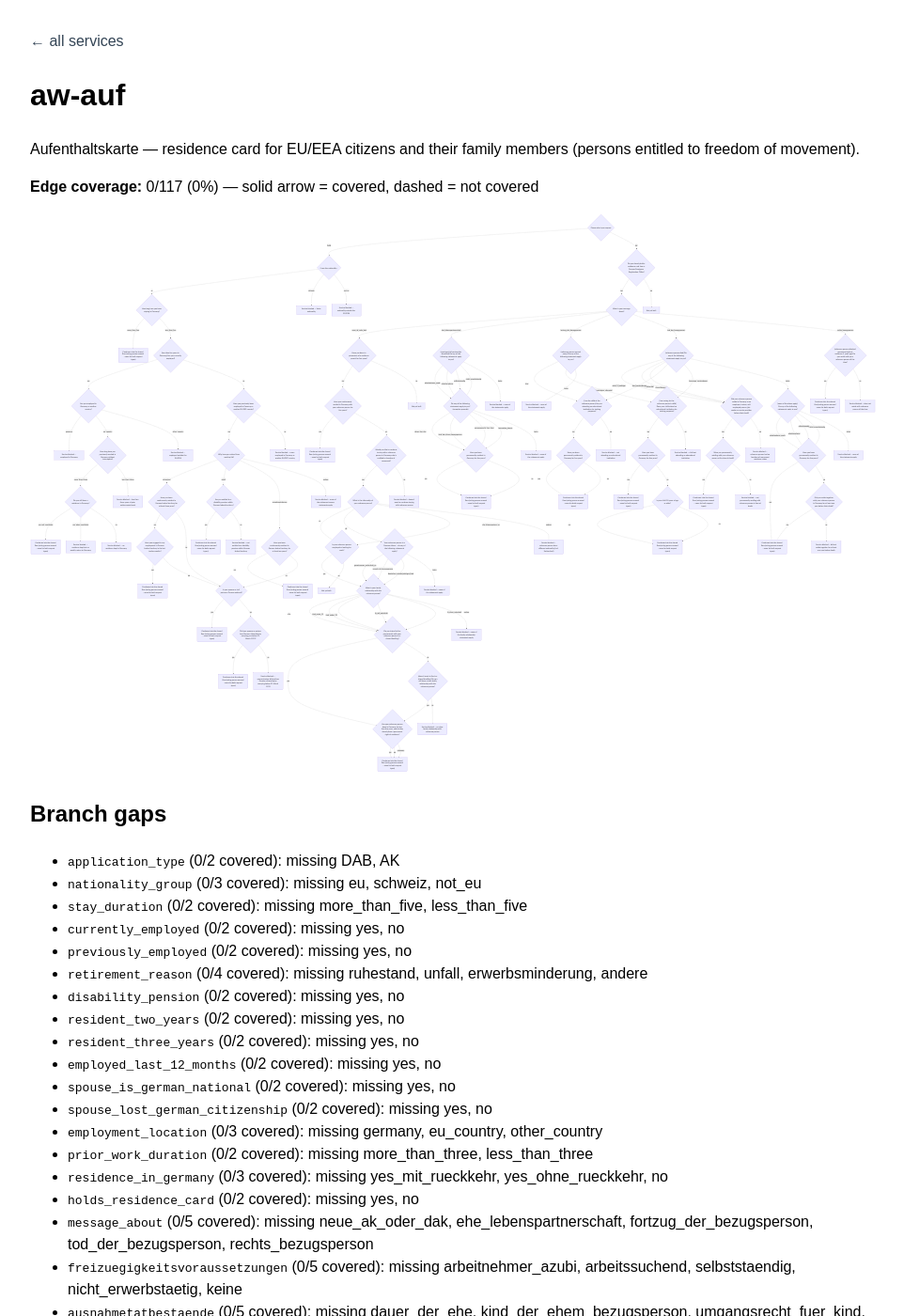
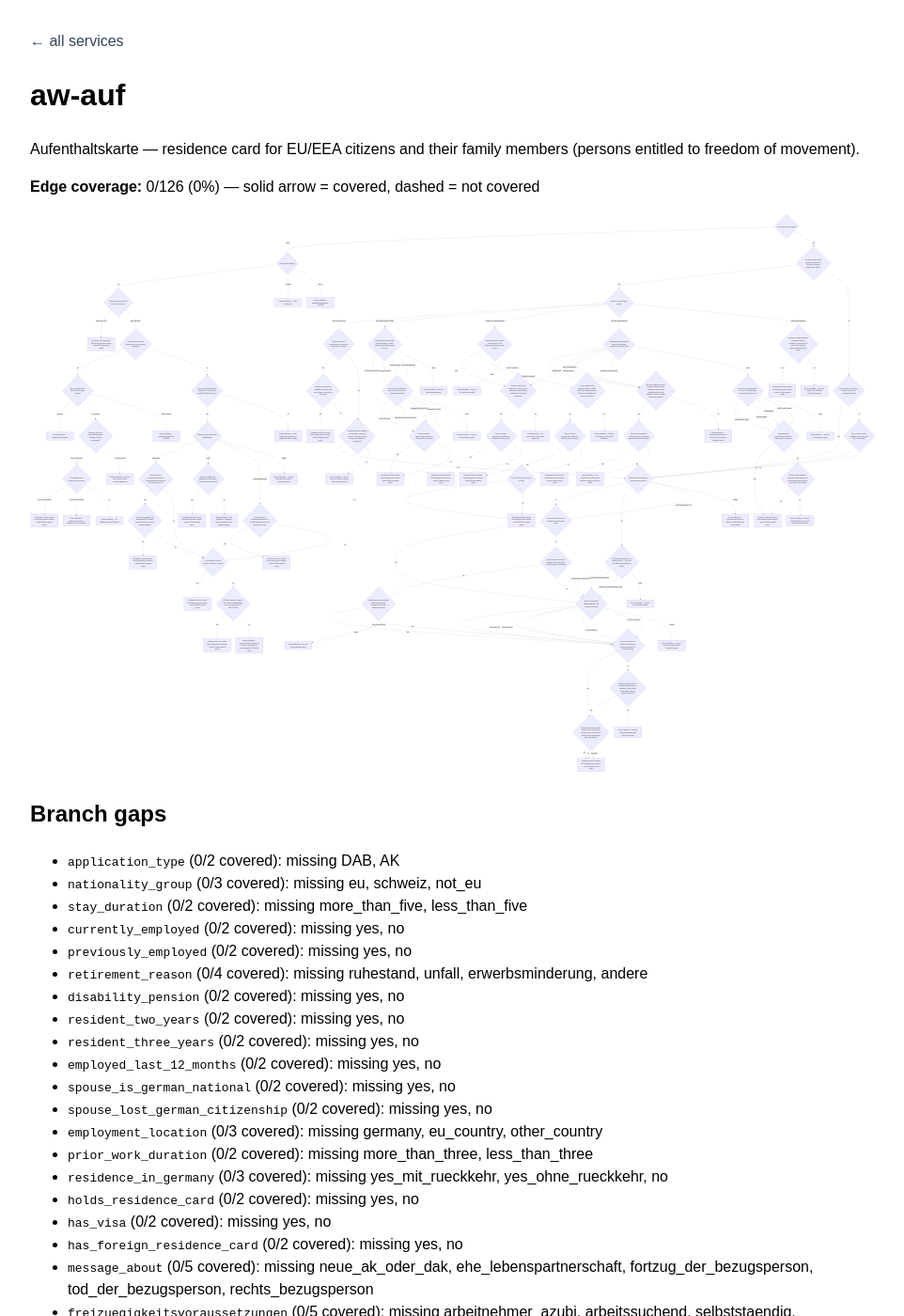
Before and after one commit to joseph0x45/coverage, a Jekyll site: the page built from docs/aw-auf.md, in a window 1280 px wide and 1400 px high. Shown: the whole window at 94% size, without its empty margins (158-1120 px from the left). Built offline with Jekyll 4.4.1, drawn with Linux system fonts in a browser that asks for light colours; some of the changed text lies outside the part shown.

Commit message:
Regenerate docs from services/*.yaml

````diff
--- a/docs/aw-auf.md
+++ b/docs/aw-auf.md
@@ -7,7 +7,7 @@ title: aw-auf
 
 Aufenthaltskarte — residence card for EU/EEA citizens and their family members (persons entitled to freedom of movement).
 
-**Edge coverage:** 0/117 (0%) — solid arrow = covered, dashed = not covered
+**Edge coverage:** 0/126 (0%) — solid arrow = covered, dashed = not covered
 
 ```mermaid
 flowchart TD
@@ -45,7 +45,8 @@ flowchart TD
     stays_and_absences_via_german_spouse["Continues into the shared flow (acting person onward - same for both request types)"]
     stays_and_absences_via_former_german_spouse["Continues into the shared flow (acting person onward - same for both request types)"]
     holds_residence_card{"Do you already hold a residence card from a German Foreigners Registration Office?"}
-    holds_residence_card_no_not_built["Not yet built"]
+    has_visa{"Do you have a visa from a German embassy or consulate abroad?"}
+    has_foreign_residence_card{"Do you have a valid residence card of another EU or EEA state?"}
     message_about{"What is your message about?"}
     freizuegigkeitsvoraussetzungen{"(marriage/civil partnership dissolved) Do any of the following statements apply to you?"}
     blocked_freizuegigkeitsvoraussetzungen_none["Service blocked — none of the statements apply"]
@@ -81,7 +82,6 @@ flowchart TD
     blocked_not_resides_all_time["Service blocked — does not reside with reference person all the time"]
     stays_and_absences_via_rechts_bezugsperson["Continues into the shared flow (acting person onward - same for both request types)"]
     residence_permit_five_years{"Have you been in possession of a residence permit for five years?"}
-    residence_permit_five_years_no_not_built["Not yet built"]
     resided_five_years_with_reference_person{"Have you continuously resided in Germany with your reference person for five years?"}
     stays_and_absences_via_five_year_permit["Continues into the shared flow (acting person onward - same for both request types)"]
     continue_staying_with_reference_person{"Would you like to continue to stay with a reference person in Germany who is entitled to freedom of movement?"}
@@ -89,7 +89,9 @@ flowchart TD
     reference_person_citizenship{"What is the citizenship of your reference person?"}
     blocked_reference_person_other_country["Service blocked — reference person has a different nationality (incl. Switzerland)"]
     reference_person_employed_or_looking{"Is your reference person employed or looking for work?"}
-    reference_person_employed_or_looking_no_not_built["Not yet built"]
+    reference_person_studies{"Is your reference person staying in Germany solely for the purpose of studying?"}
+    studies_family_relationship{"(reference person studying) What is your family relationship with the reference person?"}
+    blocked_studies_family_relationship_none["Service blocked — none of the statements apply"]
     rueckkehrerfaelle{"Your reference person is a German citizen — do any of the following statements apply?"}
     blocked_rueckkehrerfaelle_none["Service blocked — none of the statements apply"]
     family_relationship{"What is your family relationship with the reference person?"}
@@ -135,7 +137,11 @@ flowchart TD
     residence_in_germany -.->|"yes_ohne_rueckkehr"| blocked_residence_no_weekly_return
     residence_in_germany -.->|"no"| blocked_no_residence
     holds_residence_card -.->|"yes"| message_about
-    holds_residence_card -.->|"no"| holds_residence_card_no_not_built
+    holds_residence_card -.->|"no"| has_visa
+    has_visa -.->|"yes"| reference_person_citizenship
+    has_visa -.->|"no"| has_foreign_residence_card
+    has_foreign_residence_card -.->|"yes"| reference_person_citizenship
+    has_foreign_residence_card -.->|"no"| reference_person_citizenship
     message_about -.->|"neue_ak_oder_dak"| residence_permit_five_years
     message_about -.->|"ehe_lebenspartnerschaft"| freizuegigkeitsvoraussetzungen
     message_about -.->|"fortzug_der_bezugsperson"| fortzug_reason
@@ -188,7 +194,7 @@ flowchart TD
     permanently_resident_five_years -.->|"yes"| stays_and_absences_via_ehe_lebenspartnerschaft
     permanently_resident_five_years -.->|"no"| stays_and_absences_via_ehe_lebenspartnerschaft
     residence_permit_five_years -.->|"yes"| resided_five_years_with_reference_person
-    residence_permit_five_years -.->|"no"| residence_permit_five_years_no_not_built
+    residence_permit_five_years -.->|"no"| continue_staying_with_reference_person
     resided_five_years_with_reference_person -.->|"yes"| stays_and_absences_via_five_year_permit
     resided_five_years_with_reference_person -.->|"no"| continue_staying_with_reference_person
     continue_staying_with_reference_person -.->|"yes"| reference_person_citizenship
@@ -198,7 +204,12 @@ flowchart TD
     reference_person_citizenship -.->|"ehe_lebenspartner_eu"| reference_person_employed_or_looking
     reference_person_citizenship -.->|"andere"| blocked_reference_person_other_country
     reference_person_employed_or_looking -.->|"yes"| family_relationship
-    reference_person_employed_or_looking -.->|"no"| reference_person_employed_or_looking_no_not_built
+    reference_person_employed_or_looking -.->|"no"| reference_person_studies
+    reference_person_studies -.->|"yes"| studies_family_relationship
+    reference_person_studies -.->|"no"| family_relationship
+    studies_family_relationship -.->|"ehe"| wants_shared_dwelling
+    studies_family_relationship -.->|"kind_mit_unterhalt"| wants_shared_dwelling
+    studies_family_relationship -.->|"keine"| blocked_studies_family_relationship_none
     rueckkehrerfaelle -.->|"gemeinsamer_aufenthalt_eu"| family_relationship
     rueckkehrerfaelle -.->|"erwerb_de_bezugsperson"| family_relationship
     rueckkehrerfaelle -.->|"deutsches_minderjaehriges_kind"| family_relationship
@@ -236,6 +247,8 @@ flowchart TD
 - `prior_work_duration` (0/2 covered): missing more_than_three, less_than_three
 - `residence_in_germany` (0/3 covered): missing yes_mit_rueckkehr, yes_ohne_rueckkehr, no
 - `holds_residence_card` (0/2 covered): missing yes, no
+- `has_visa` (0/2 covered): missing yes, no
+- `has_foreign_residence_card` (0/2 covered): missing yes, no
 - `message_about` (0/5 covered): missing neue_ak_oder_dak, ehe_lebenspartnerschaft, fortzug_der_bezugsperson, tod_der_bezugsperson, rechts_bezugsperson
 - `freizuegigkeitsvoraussetzungen` (0/5 covered): missing arbeitnehmer_azubi, arbeitssuchend, selbststaendig, nicht_erwerbstaetig, keine
 - `ausnahmetatbestaende` (0/5 covered): missing dauer_der_ehe, kind_der_ehem_bezugsperson, umgangsrecht_fuer_kind, besondere_haerte, keine
@@ -258,6 +271,8 @@ flowchart TD
 - `continue_staying_with_reference_person` (0/2 covered): missing yes, no
 - `reference_person_citizenship` (0/4 covered): missing eu, dtl, ehe_lebenspartner_eu, andere
 - `reference_person_employed_or_looking` (0/2 covered): missing yes, no
+- `reference_person_studies` (0/2 covered): missing yes, no
+- `studies_family_relationship` (0/3 covered): missing ehe, kind_mit_unterhalt, keine
 - `rueckkehrerfaelle` (0/4 covered): missing gemeinsamer_aufenthalt_eu, erwerb_de_bezugsperson, deutsches_minderjaehriges_kind, keine
 - `family_relationship` (0/6 covered): missing ehe, kind_unter_21, kind_ueber_21, fa_mit_unterhalt, fa_ohne_unterhalt, andere
 - `wants_shared_dwelling` (0/2 covered): missing yes, no
````
Also changed, not shown: docs/index.md (+1 -1 lines).
